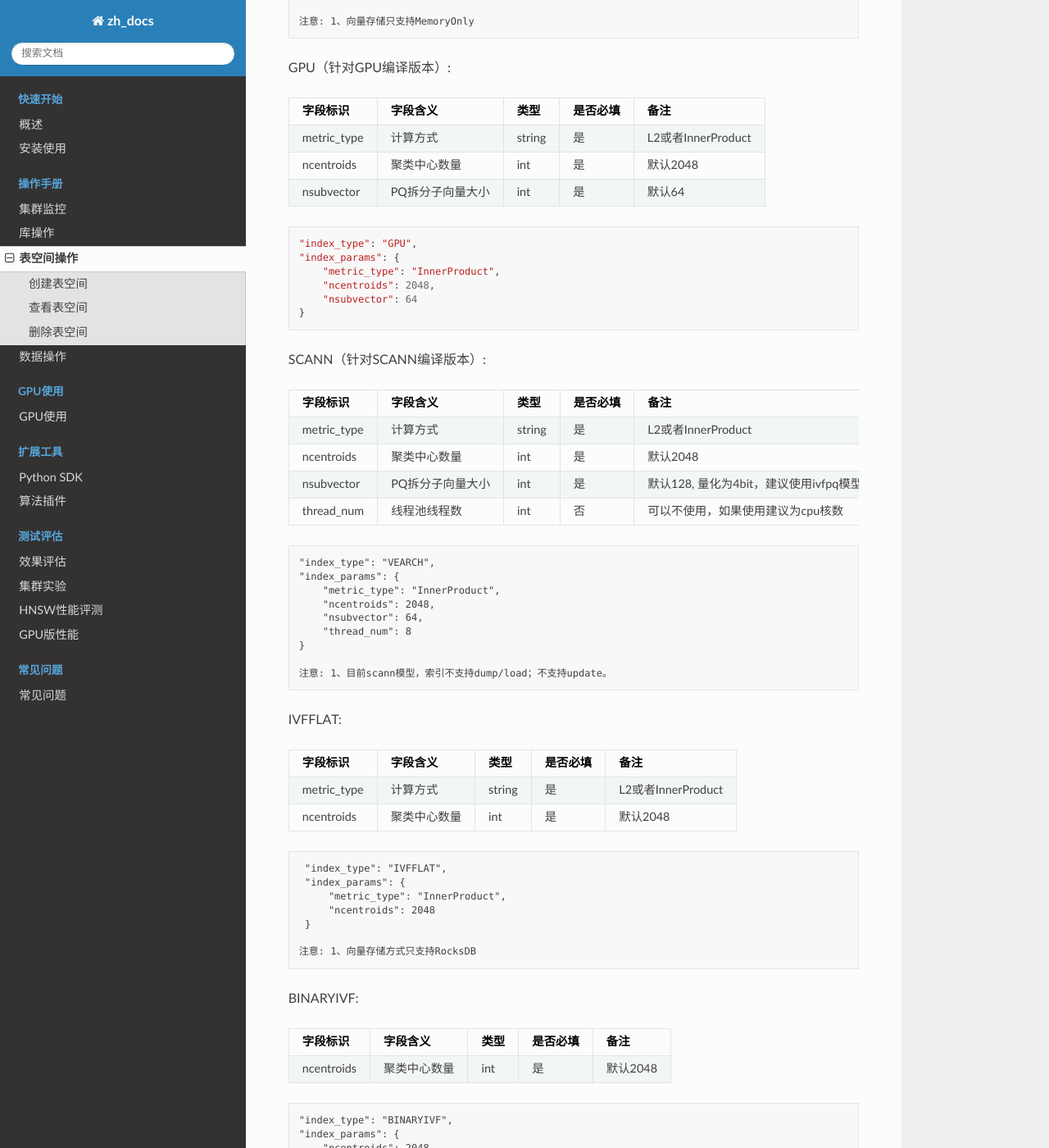
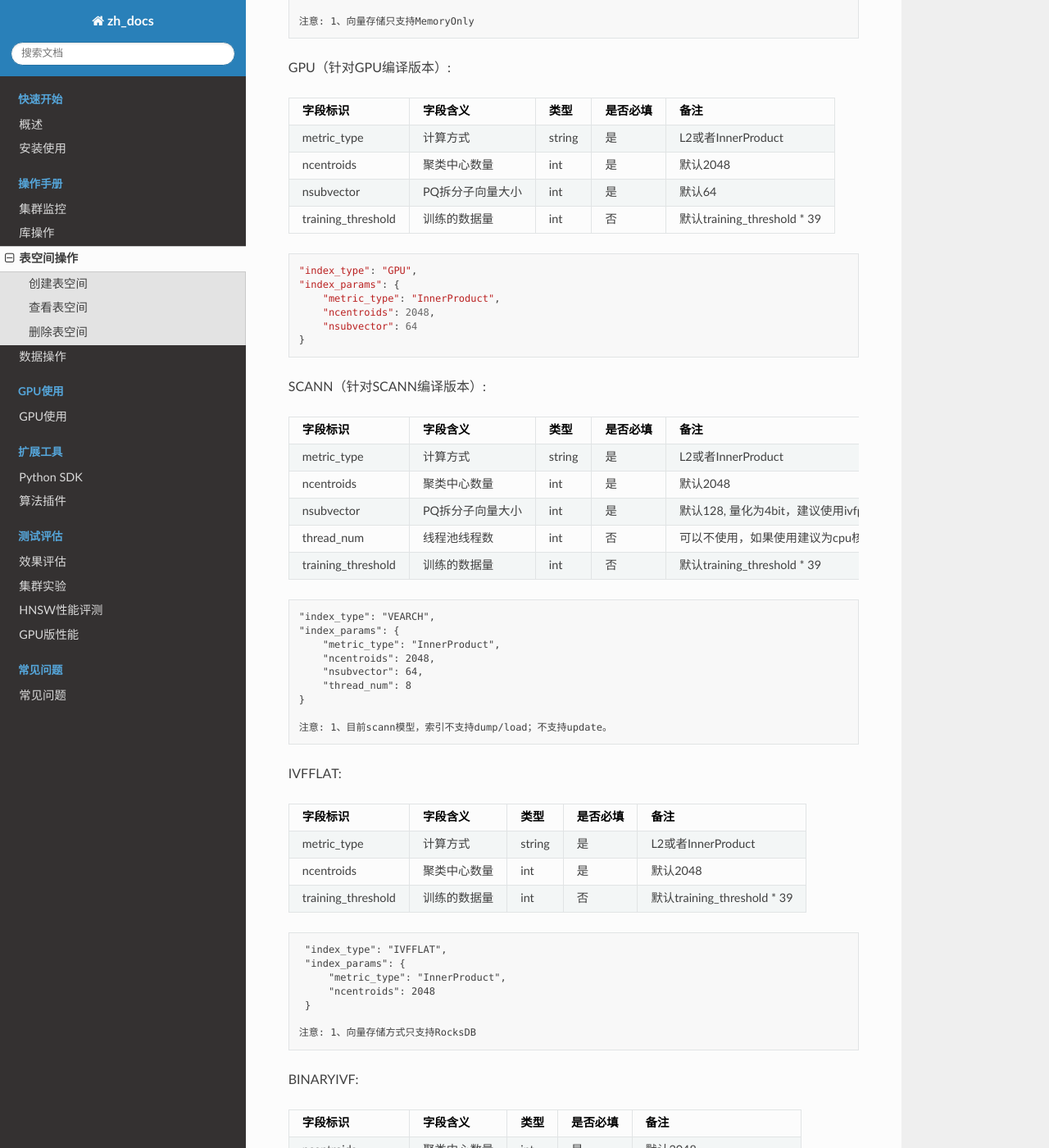
Before and after one commit to vearch/zh_docs, a Sphinx documentation site: the page built from docs/source/use_op/op_space.rst, in a window 1280 px wide and 1400 px high, scrolled down 3169 px. Shown: the whole window at 82% size. Built offline with Sphinx 7.4.7 and the Read the Docs theme 2.0.0, drawn with Linux system fonts in a browser that asks for light colours; pages that are not in the unit, such as notebooks, are missing from menus; some of the changed text lies outside the part shown.

Commit message:
update space

```diff
--- a/docs/source/use_op/op_space.rst
+++ b/docs/source/use_op/op_space.rst
@@ -168,16 +168,17 @@ HNSW:
 
 GPU（针对GPU编译版本）:
 
-+---------------+------------------+------------+------------+----------------------------------------+
-|字段标识       |字段含义          |类型        |是否必填    |备注                                    |
-+===============+==================+============+============+========================================+
-|metric_type    |计算方式          |string      |是          |L2或者InnerProduct                      |
-+---------------+------------------+------------+------------+----------------------------------------+
-|ncentroids     |聚类中心数量      |int         |是          |默认2048                                |
-+---------------+------------------+------------+------------+----------------------------------------+
-|nsubvector     |PQ拆分子向量大小  |int         |是          |默认64                                  |
-+---------------+------------------+------------+------------+----------------------------------------+
-
++--------------------+------------------+--------+----------+-----------------------------+
+|      字段标识      |     字段含义     |  类型  | 是否必填 |            备注             |
++====================+==================+========+==========+=============================+
+| metric_type        | 计算方式         | string | 是       | L2或者InnerProduct          |
++--------------------+------------------+--------+----------+-----------------------------+
+| ncentroids         | 聚类中心数量     | int    | 是       | 默认2048                    |
++--------------------+------------------+--------+----------+-----------------------------+
+| nsubvector         | PQ拆分子向量大小 | int    | 是       | 默认64                      |
++--------------------+------------------+--------+----------+-----------------------------+
+| training_threshold | 训练的数据量     | int    | 否       | 默认training_threshold * 39 |
++--------------------+------------------+--------+----------+-----------------------------+
 ::
 
   "index_type": "GPU",
@@ -189,18 +190,19 @@ GPU（针对GPU编译版本）:
 
 SCANN（针对SCANN编译版本）:
 
-+---------------+------------------+------------+------------+------------------------------------------------------+
-|字段标识       |字段含义          |类型        |是否必填    |备注                                                  |
-+===============+==================+============+============+======================================================+
-|metric_type    |计算方式          |string      |是          |L2或者InnerProduct                                    |
-+---------------+------------------+------------+------------+------------------------------------------------------+
-|ncentroids     |聚类中心数量      |int         |是          |默认2048                                              |
-+---------------+------------------+------------+------------+------------------------------------------------------+
-|nsubvector     |PQ拆分子向量大小  |int         |是          |默认128, 量化为4bit，建议使用ivfpq模型nsubvector的2倍 |
-+---------------+------------------+------------+------------+------------------------------------------------------+
-|thread_num     |线程池线程数      |int         |否          |可以不使用，如果使用建议为cpu核数                     |
-+---------------+------------------+------------+------------+------------------------------------------------------+
-
++--------------------+------------------+--------+----------+-------------------------------------------------------+
+|      字段标识      |     字段含义     |  类型  | 是否必填 |                         备注                          |
++====================+==================+========+==========+=======================================================+
+| metric_type        | 计算方式         | string | 是       | L2或者InnerProduct                                    |
++--------------------+------------------+--------+----------+-------------------------------------------------------+
+| ncentroids         | 聚类中心数量     | int    | 是       | 默认2048                                              |
++--------------------+------------------+--------+----------+-------------------------------------------------------+
+| nsubvector         | PQ拆分子向量大小 | int    | 是       | 默认128, 量化为4bit，建议使用ivfpq模型nsubvector的2倍 |
++--------------------+------------------+--------+----------+-------------------------------------------------------+
+| thread_num         | 线程池线程数     | int    | 否       | 可以不使用，如果使用建议为cpu核数                     |
++--------------------+------------------+--------+----------+-------------------------------------------------------+
+| training_threshold | 训练的数据量     | int    | 否       | 默认training_threshold * 39                           |
++--------------------+------------------+--------+----------+-------------------------------------------------------+
 ::
 
   "index_type": "VEARCH",
@@ -215,14 +217,15 @@ SCANN（针对SCANN编译版本）:
 
 IVFFLAT:
 
-+---------------+------------------+------------+------------+----------------------------------------+
-|字段标识       |字段含义          |类型        |是否必填    |备注                                    |
-+===============+==================+============+============+========================================+
-|metric_type    |计算方式          |string      |是          |L2或者InnerProduct                      |
-+---------------+------------------+------------+------------+----------------------------------------+
-|ncentroids     |聚类中心数量      |int         |是          |默认2048                                |
-+---------------+------------------+------------+------------+----------------------------------------+
-
++--------------------+--------------+--------+----------+-----------------------------+
+|      字段标识      |   字段含义   |  类型  | 是否必填 |            备注             |
++====================+==============+========+==========+=============================+
+| metric_type        | 计算方式     | string | 是       | L2或者InnerProduct          |
++--------------------+--------------+--------+----------+-----------------------------+
+| ncentroids         | 聚类中心数量 | int    | 是       | 默认2048                    |
++--------------------+--------------+--------+----------+-----------------------------+
+| training_threshold | 训练的数据量 | int    | 否       | 默认training_threshold * 39 |
++--------------------+--------------+--------+----------+-----------------------------+
 ::
 
   "index_type": "IVFFLAT",
@@ -235,12 +238,13 @@ IVFFLAT:
 
 BINARYIVF:
 
-+---------------+------------------+------------+------------+----------------------------------------+
-|字段标识       |字段含义          |类型        |是否必填    |备注                                    |
-+===============+==================+============+============+========================================+
-|ncentroids     |聚类中心数量      |int         |是          |默认2048                                |
-+---------------+------------------+------------+------------+----------------------------------------+
-
++--------------------+--------------+------+----------+-----------------------------+
+|      字段标识      |   字段含义   | 类型 | 是否必填 |            备注             |
++====================+==============+======+==========+=============================+
+| ncentroids         | 聚类中心数量 | int  | 是       | 默认2048                    |
++--------------------+--------------+------+----------+-----------------------------+
+| training_threshold | 训练的数据量 | int  | 否       | 默认training_threshold * 39 |
++--------------------+--------------+------+----------+-----------------------------+
 ::
 
   "index_type": "BINARYIVF",
```
